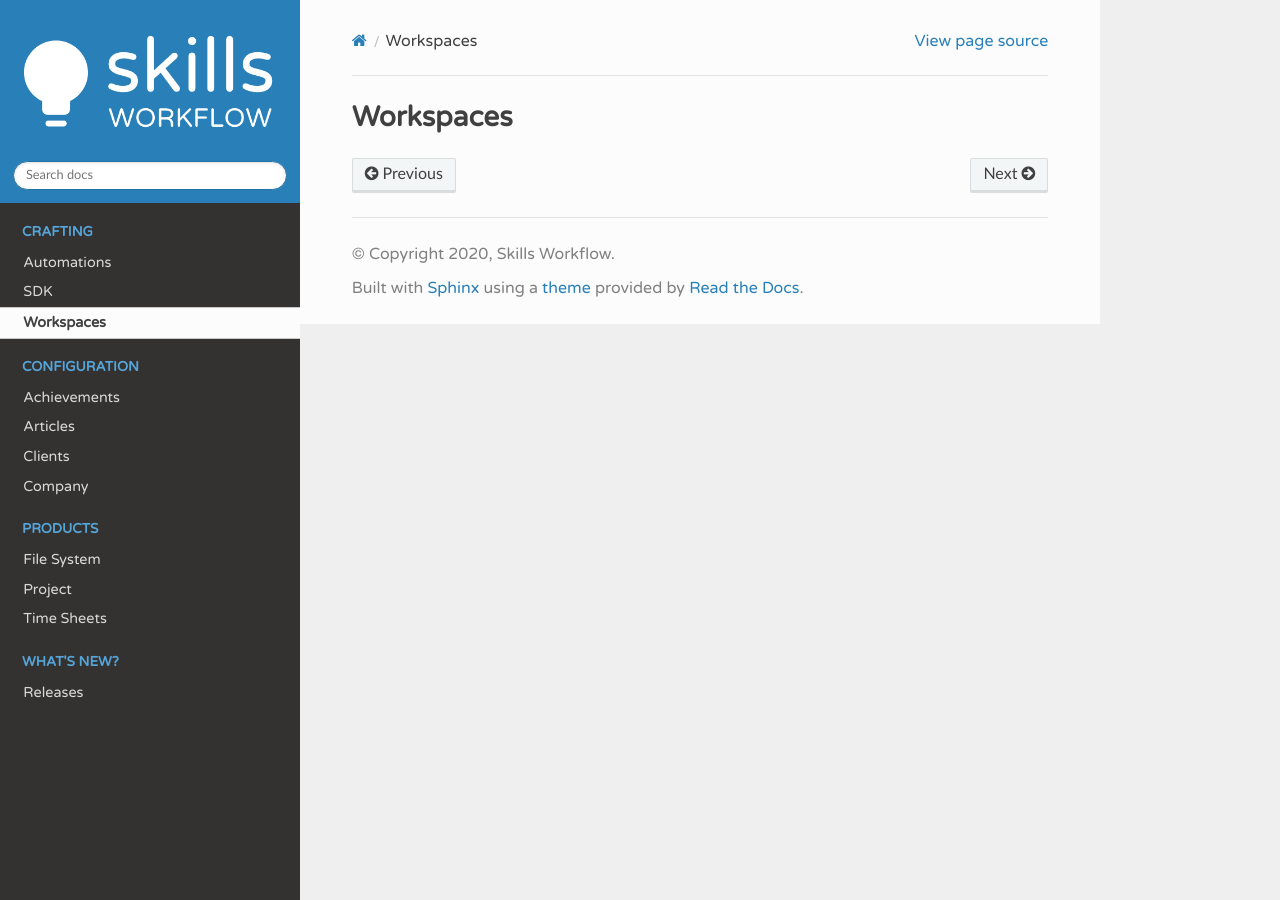
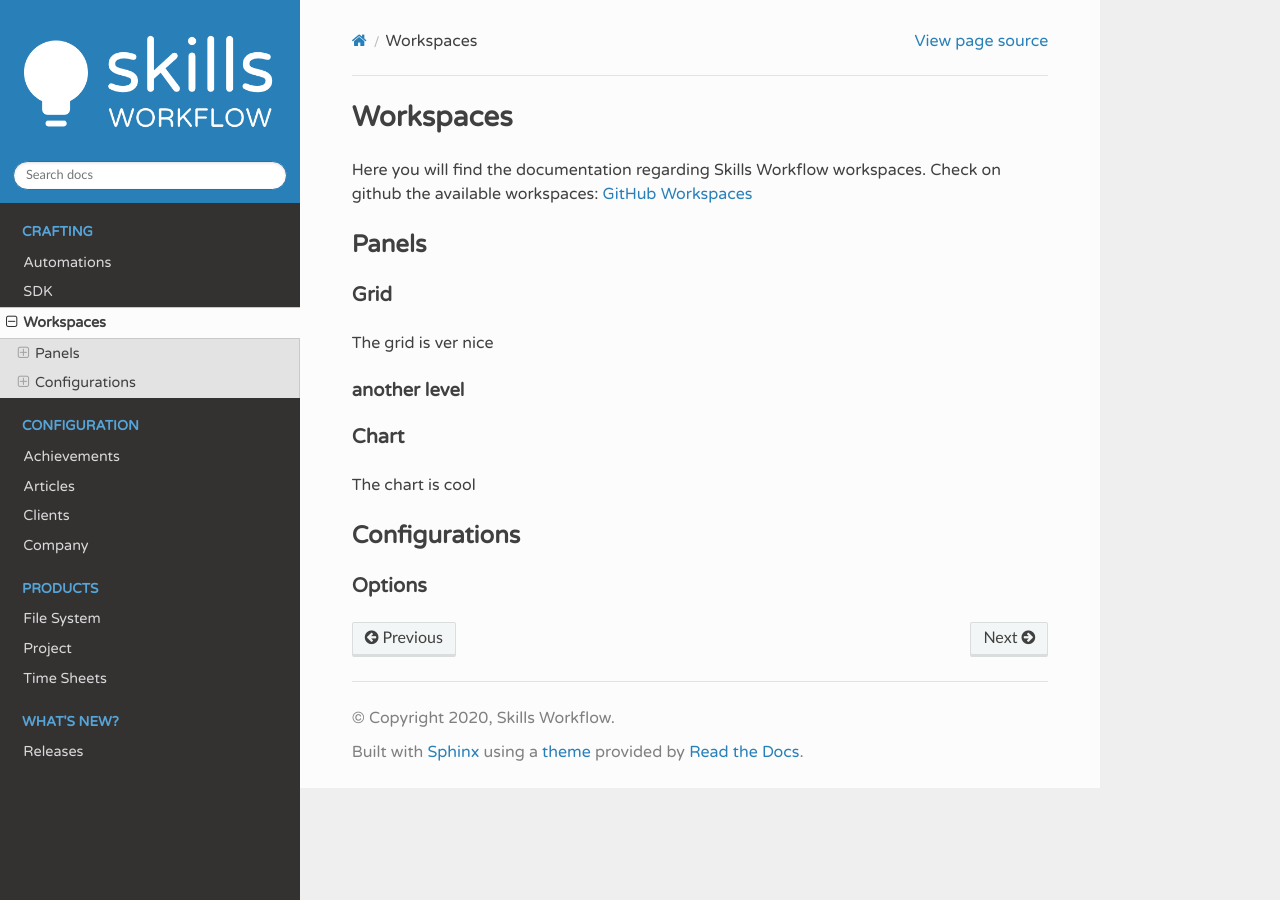
Before and after one commit to ndangeles/Documentation, a Sphinx documentation site: the page built from docs/crafting/workspaces.rst, in a window 1280 px wide. Built offline with Sphinx 7.4.7 and the Read the Docs theme 2.0.0, drawn with Linux system fonts in a browser that asks for light colours.

Commit message:
Added workspace documentation

```diff
--- a/docs/crafting/workspaces.rst
+++ b/docs/crafting/workspaces.rst
@@ -1,2 +1,34 @@
 Workspaces
 ==========
+
+Here you will find the documentation regarding Skills Workflow workspaces.
+Check on github the available workspaces: `GitHub Workspaces`_
+
+
+Panels
+------
+
+Grid
+++++
+
+The grid is ver nice
+
+another level
+~~~~~~~~~~~~~
+
+
+
+Chart
++++++
+
+The chart is cool
+
+
+Configurations
+--------------
+
+Options
++++++++
+
+
+.. _GitHub Workspaces: https://github.com/SkillsWorkflow/Dashboards/
```
Also changed, not shown: 5 other files.
